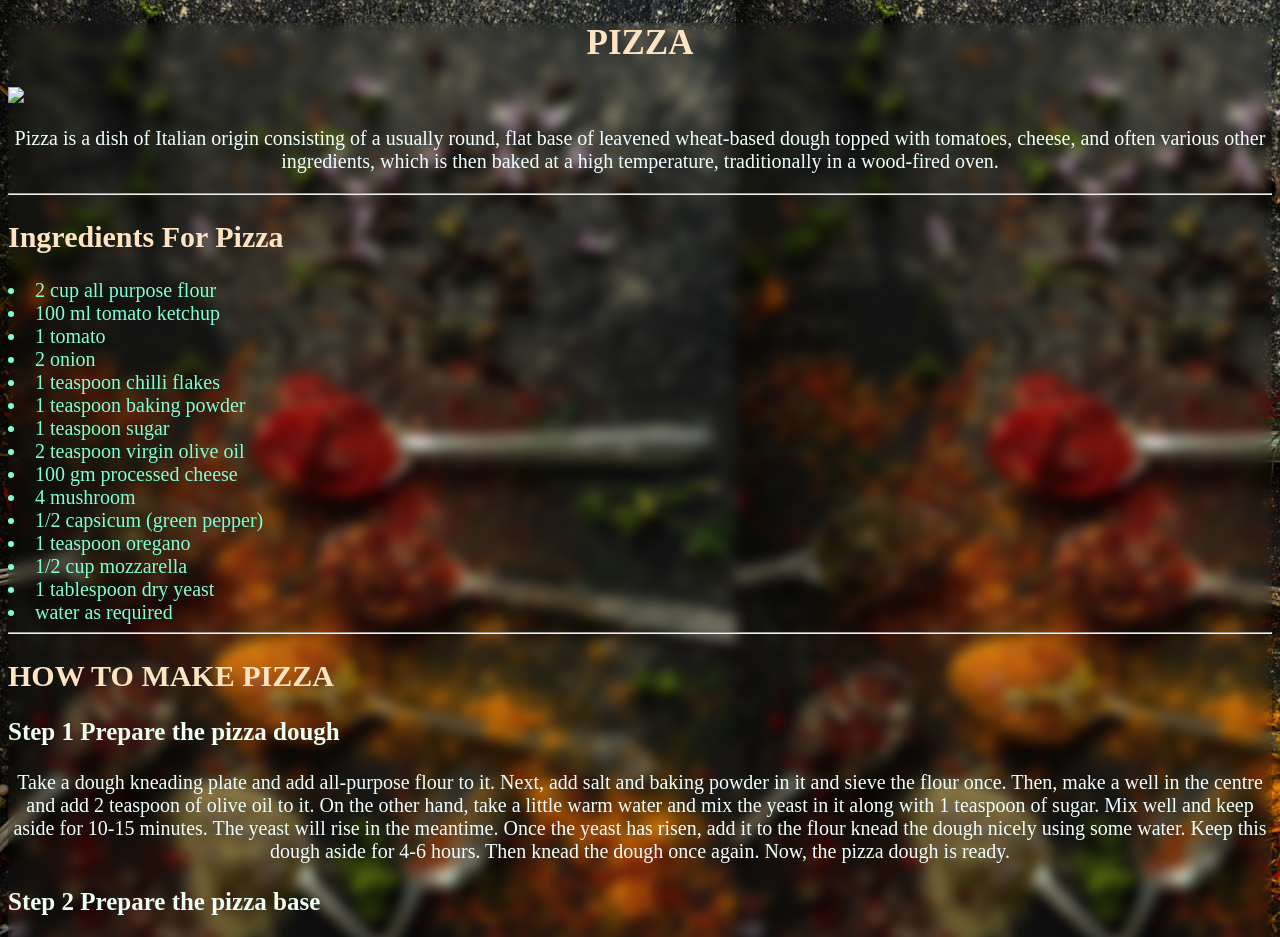
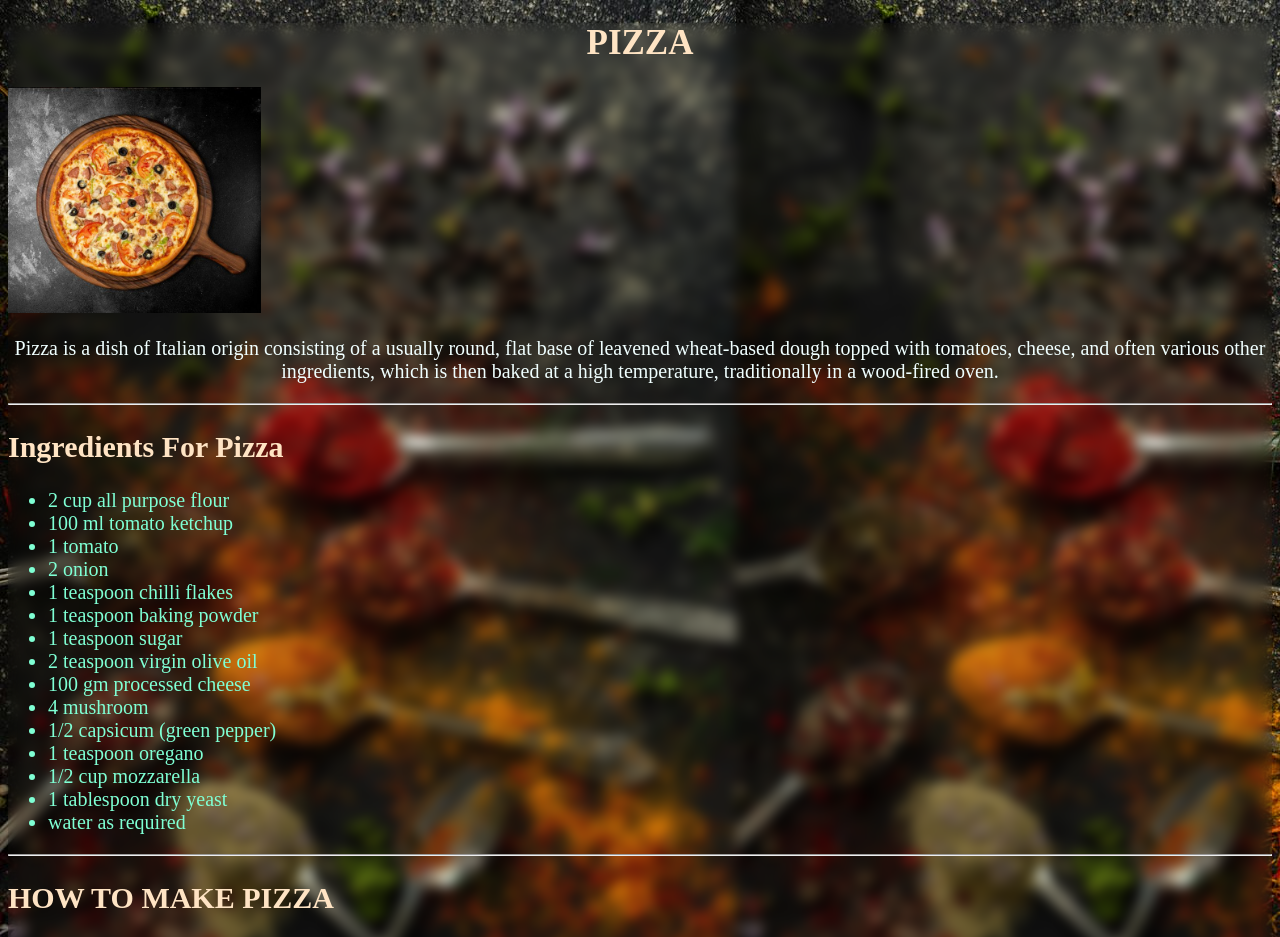
Before and after one commit to Bath-Spa-Students/web-dev-1-a1-set-exercises-Sabahsamad, a plain HTML site: page Chapter-1-Introduction to HTML and CSS/Exercises/Recipe-Page-HTML.html in a window 1280 px wide. Shown: the top 937 px of the page. Drawn offline with Linux system fonts and the light colour scheme.

Commit message:
Chapter 1

```diff
--- a/Chapter-1-Introduction to HTML and CSS/Exercises/Recipe-Page-CSS.css
+++ b/Chapter-1-Introduction to HTML and CSS/Exercises/Recipe-Page-CSS.css
@@ -21,7 +21,7 @@ h2{
     font-size: 30px;
     text-align: left;
 }
-li{
+ul{
     color: aquamarine;
     font-size: 20px;
     text-align: left;
@@ -46,3 +46,6 @@ h2{
     font-size: 30px;
     text-align: left;
 }
+ol{
+    color: rgb(178, 23, 199);
+}
--- a/Chapter-1-Introduction to HTML and CSS/Exercises/Recipe-Page-HTML.html
+++ b/Chapter-1-Introduction to HTML and CSS/Exercises/Recipe-Page-HTML.html
@@ -11,13 +11,14 @@
     </div>
     <div> <div class="pizza">
     <h1>PIZZA</h1>
-    <img src="/IMG/PIZZA MAIN.jpg" class="sidebar-img">
+    <img src="PIZZA MAIN.jpg" class="sidebar-img" >
 
 
     <p> Pizza is a dish of Italian origin consisting of a usually round, flat base of leavened wheat-based dough topped with tomatoes, cheese, and often various other ingredients, which is then baked at a high temperature, traditionally in a wood-fired oven.  </p>
    </div>
     <hr>
     <h2> Ingredients For Pizza</h2>
+    <ul>
         <li> 2 cup all purpose flour</li>
         <li> 100 ml tomato ketchup</li>
         <li> 1 tomato </li>
@@ -33,6 +34,7 @@
         <li> 1/2 cup mozzarella</li>
         <li> 1 tablespoon dry yeast</li>
         <li> water as required</li>
+    </ul>
     <hr>
 <h2> HOW TO MAKE PIZZA</h2>
 <h3> Step 1 Prepare the pizza dough</h3>
@@ -47,10 +49,13 @@
 <p> Put this pizza base in a baking tray and place it inside the oven. Let the pizza bake 10 minutes at 250 degree Celsius. Once done, take out the baking tray and slice the pizza. Sprinkle oregano and chilli flakes as per your taste and serve hot. (Note: Make sure that the oven is preheated at 250 degree Celsius for 5 minutes at least.)</p>
 <hr>
 <h2> TIPS</h2>
+
+<ol>
     <li> One of the basic tips is to make sure that you have preheated the oven. In case you are using a standard oven then make sure it’s preheated at 280 degree Celsius.</li>
     <li> In case you are using a readymade base, make sure it’s not cold. Make sure that you take it out half an hour before you start making the pizza.</li>
     <li> Don’t roll the dough, stretch it to make the base. This means if you are making the fresh pizza base, the dough will be at room temperature and it would be easy to stretch it.</li>
     <li> The best way to make restaurant-style pizza is to use a pizza stone, as it helps the dough in rising and makes it crisp as well. Go for it.</li>
     <li> If you want to use an organic approach in your pizza, then you can use the fresh tomato puree or paste. This will make your pizza more delicious.</li>
+</ol>
 </body>
 </html>
```
Also changed, not shown: Chapter-1-Introduction to HTML and CSS/Exercises/PIZZA MAIN.jpg (added). Lines whose indentation alone changed are shown as unchanged.
